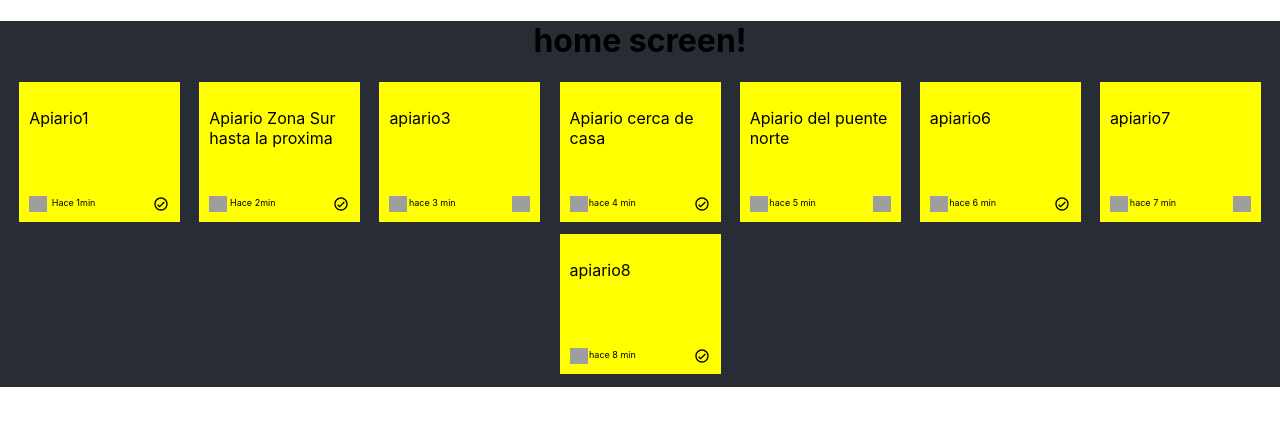
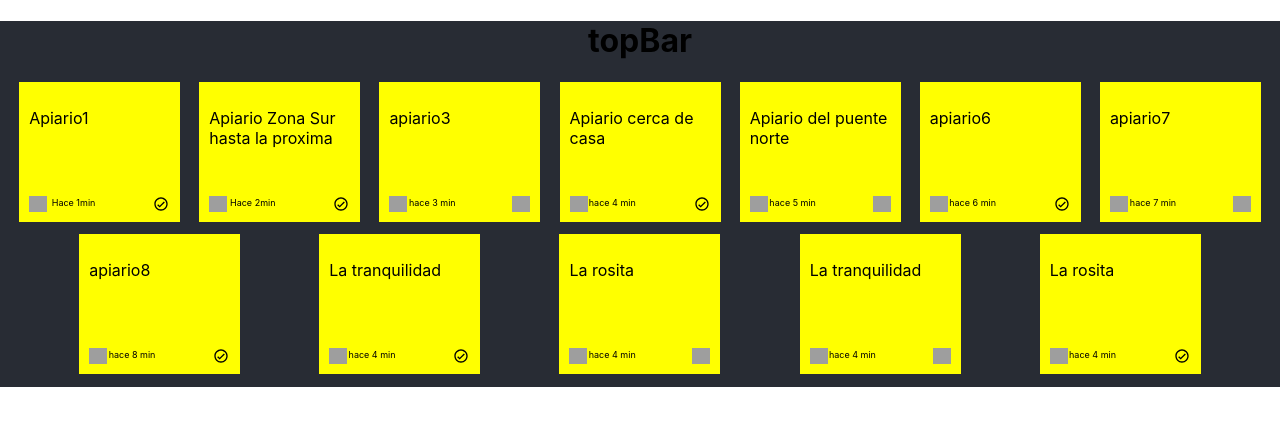
Before and after one commit to Ghazj/Practica-Bee-Honey, a React (Create React App) app in the folder bee-honey/: page / in a window 1280 px wide. Shown: the top 426 px of the page. Built offline with nearby package versions, Linux system fonts and the light colour scheme; grey boxes are pictures that could not be loaded.

Commit message:
Empiezo a adaptar la consulta de apiarios para que sea parecida a las Api's

```diff
--- a/bee-honey/src/pantallaPrincipal/components/listado/components/apiario/apiario.js
+++ b/bee-honey/src/pantallaPrincipal/components/listado/components/apiario/apiario.js
@@ -9,12 +9,12 @@ class Apiario extends React.Component {
         return (
             <>
                 {this.props.listaApiarios.map((currApiario, index) => (
-                    <div className="apiario">
+                    <div className="apiario" key={index}>
                         <h3 className="name">{this.props.listaApiarios[index].name}</h3>
                         <div className="contenedorNoName">
                             <img alt="Imagen Refresh" src={refreshLogo} className="refreshLogo"/>
                             <p className="lastAct">{this.props.listaApiarios[index].lastAct}</p>
-                            {this.props.listaApiarios[index].status === 'OK' ? <img alt="Status ok logo" src={okLogo} className="okLogo"/> : <img alt="Status caution logo" src={cautionLogo}  className="cautionLogo"/>}
+                            {this.props.listaApiarios[index].current_status === 'OK' ? <img alt="Status ok logo" src={okLogo} className="okLogo"/> : <img alt="Status caution logo" src={cautionLogo}  className="cautionLogo"/>}
                         </div>
                     </div>
                 ))
--- a/bee-honey/src/pantallaPrincipal/components/listado/consultaListaDeApiarios.js
+++ b/bee-honey/src/pantallaPrincipal/components/listado/consultaListaDeApiarios.js
@@ -1,12 +1,48 @@
 const listaApiarios = [
-    {index:0,name: 'Apiario1',lastAct:'Hace 1min',status:"OK"},
-    {index:1,name: 'Apiario Zona Sur hasta la proxima',lastAct:'Hace 2min',status:"OK"},
-    {index:2,name: 'apiario3',lastAct:'hace 3 min',status:"NO_WEIGHT"},
-    {index:3,name: 'Apiario cerca de casa',lastAct:'hace 4 min',status:"OK"},
-    {index:4,name: 'Apiario del puente norte',lastAct:'hace 5 min',status:"TEMP_VARIATION"},
-    {index:5,name: 'apiario6',lastAct:'hace 6 min',status:"OK"},
-    {index:6,name: 'apiario7',lastAct:'hace 7 min',status:"HUM_VARIATION"},
-    {index:7,name: 'apiario8',lastAct:'hace 8 min',status:"OK"}
+    { name: 'Apiario1', id: 0, lastAct: 'Hace 1min', current_status: "OK" },
+    { name: 'Apiario Zona Sur hasta la proxima', id: 1, lastAct: 'Hace 2min', current_status: "OK" },
+    { name: 'apiario3', id: 2, lastAct: 'hace 3 min', current_status: "NO_WEIGHT" },
+    { name: 'Apiario cerca de casa', id: 3, lastAct: 'hace 4 min', current_status: "OK" },
+    { name: 'Apiario del puente norte', id: 4, lastAct: 'hace 5 min', current_status: "TEMP_VARIATION" },
+    { name: 'apiario6', id: 5, lastAct: 'hace 6 min', current_status: "OK" },
+    { name: 'apiario7', id: 6, lastAct: 'hace 7 min', current_status: "HUM_VARIATION" },
+    { name: 'apiario8', id: 7, lastAct: 'hace 8 min', current_status: "OK" },
+    {
+        name: "La tranquilidad",
+        id: 12345,
+        current_status: "OK",
+        last_weight: "20.4kg",
+        beehives_count: 30,
+        beehoney_count: 10,
+        lastAct: 'hace 4 min'
+    },
+    {
+        name: "La rosita",
+        id: 54321,
+        current_status: "TEMP_VARIATION",
+        last_weight: "18.3kg",
+        beehives_count: 28,
+        beehoney_count: 12,
+        lastAct: 'hace 4 min'
+    },
+    {
+        name: "La tranquilidad",
+        id: 12345,
+        current_status: "HUM_VARIATION",
+        last_weight: "20.4kg",
+        beehives_count: 30,
+        beehoney_count: 10,
+        lastAct: 'hace 4 min'
+    },
+    {
+        name: "La rosita",
+        id: 54321,
+        current_status: "OK",
+        last_weight: "18.3kg",
+        beehives_count: 28,
+        beehoney_count: 12,
+        lastAct: 'hace 4 min'
+    },
 ];
 
 export default listaApiarios;
--- a/bee-honey/src/pantallaPrincipal/pantallaPrincipal.js
+++ b/bee-honey/src/pantallaPrincipal/pantallaPrincipal.js
@@ -6,7 +6,7 @@ class PantallaPrincipal extends React.Component{
     render(){
         return(
             <div>
-                <h1>home screen!</h1>
+                <h1>topBar</h1>
                 <Listado/>
             </div>
         );
```
